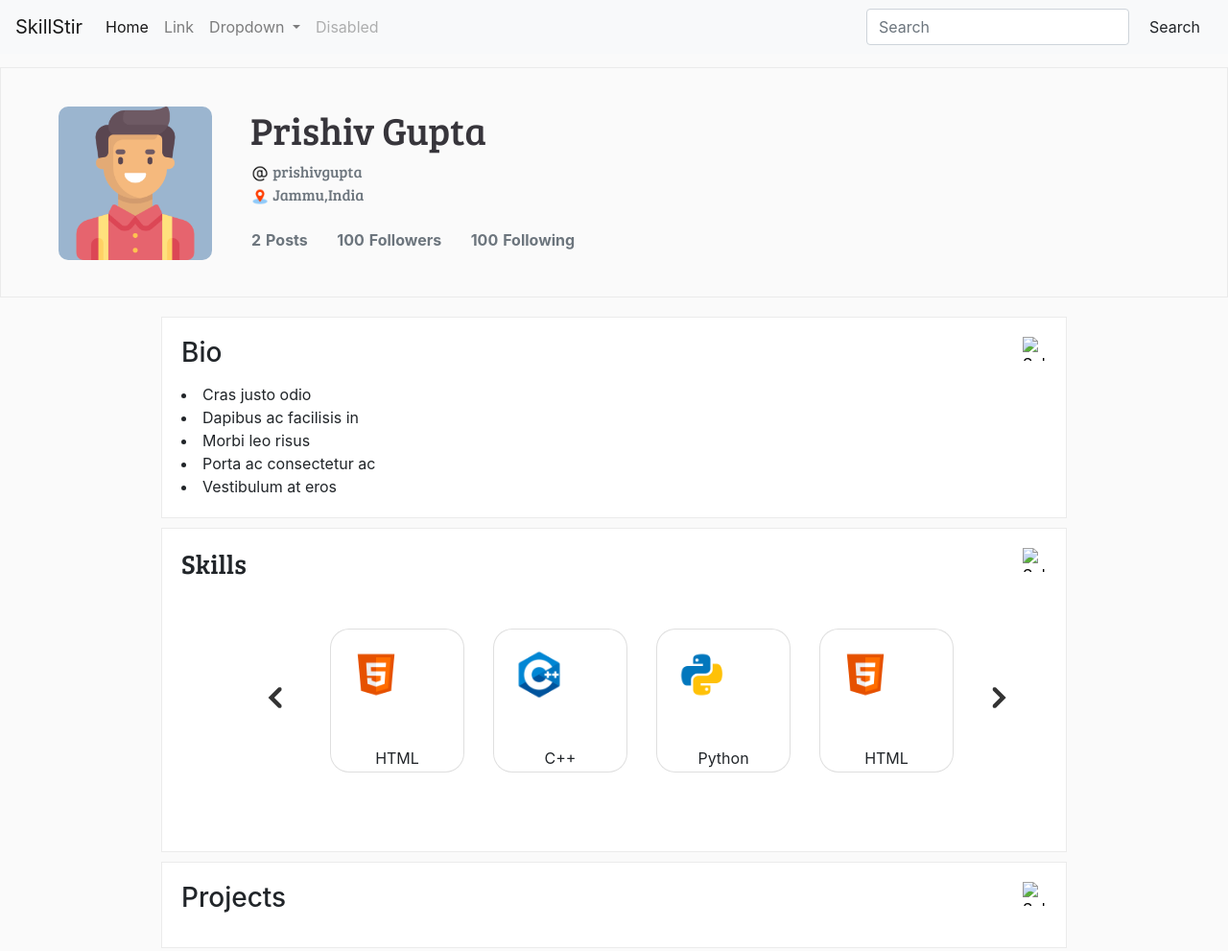
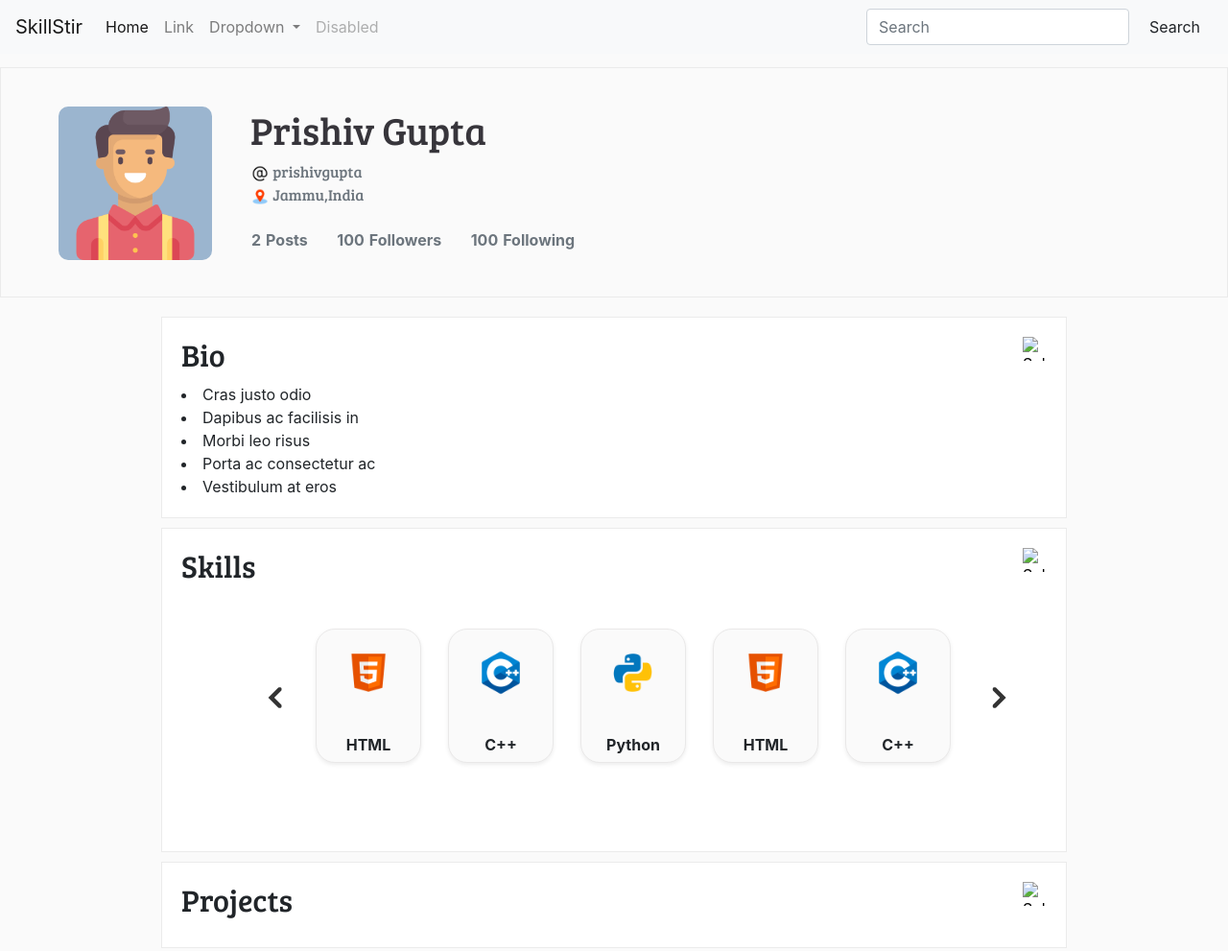
Before and after one commit to prishivgupta/skillstir, a plain HTML site: page profile.html in a window 1280 px wide. Shown: the top 991 px of the page at 96% size. Drawn offline with nearby package versions, Linux system fonts and the light colour scheme.

Commit message:
Updated the skill card design

```diff
--- a/css/horizontalScroll/als_demo.css
+++ b/css/horizontalScroll/als_demo.css
@@ -49,7 +49,7 @@
 }
 
 #lista1 .als-item {
-	margin: 0px 15px;
+	margin: 0px 5px;
 	min-height: 152px;
 	min-width: 128px;
 }
--- a/profile.html
+++ b/profile.html
@@ -46,7 +46,7 @@
 				margin-right: 5px;
 			}
 
-			#rightContainer h3 {
+			#rightContainer h2 {
 				float: left;
 			}
 
@@ -157,22 +157,27 @@
 			}
 
 			.skillCard {
-				height: 150px;
-				width:140px;
+				height: 140px;
+				width:110px;
 				border-radius:20px;
+				border:none;
+				background-color: #fafafa;
+				border:1px solid #e9e8e8;
 			}
 
 			.skillName {
 				position: relative;
-				top:40px;
+				top:30px;
 			}
 
 			.skillImg {
-				height:54px;
-				width:54px;
-				position: relative;
-				left:20px;
-				top:20px;
+				height:50px;
+				width:50px;
+				position: absolute;
+    			top: 20px;
+    			bottom: 0;
+    			margin: auto;
+
 			}
 
 		</style>
@@ -244,7 +249,7 @@
 			<div id="bio" class="container-fluid">
 
 				<div>
-					<h3>Bio</h3>
+					<h2 class="font">Bio</h2>
 					<input type="image" class="edit" src="asset/edit.png" alt="Submit">
 				</div>
 				<br>
@@ -262,7 +267,7 @@
 			<div id="skills"class="container-fluid overflow-auto">
 
 				<div>
-					<h3 class="font">Skills</h3>
+					<h2 class="font">Skills</h3>
 					<input type="image" class="edit" src="asset/edit.png" alt="Submit">
 				</div>
 				<br>
@@ -273,74 +278,74 @@
 						<div class="als-viewport">
 							<ul class="als-wrapper">
 								<li class="als-item">
-									<div class="card skillCard">
+									<div class="card skillCard shadow-sm">
 										<img class="card-img-top skillImg" src="asset/python.png" alt="Card image cap">
 										<div class="card-body">
-											<p class="text-center skillName">Python</p>
+											<p class="text-center skillName font-weight-bold ">Python</p>
 										</div>
 									</div>
 								</li>
 								<li class="als-item">
-									<div class="card skillCard">
+									<div class="card skillCard shadow-sm">
 										<img class="card-img-top skillImg" src="asset/html5.png" alt="Card image cap">
 										<div class="card-body">
-											<p class="text-center skillName">HTML</p>
+											<p class="text-center skillName font-weight-bold">HTML</p>
 										</div>
 									</div>
 								</li>
 								<li class="als-item">
-									<div class="card skillCard">
+									<div class="card skillCard shadow-sm">
 										<img class="card-img-top skillImg" src="asset/c++.png" alt="Card image cap">
 										<div class="card-body">
-											<p class="text-center skillName">C++</p>
+											<p class="text-center skillName font-weight-bold">C++</p>
 										</div>
 									</div>
 								</li>
 								<li class="als-item">
-									<div class="card skillCard">
+									<div class="card skillCard shadow-sm">
 										<img class="card-img-top skillImg" src="asset/python.png" alt="Card image cap">
 										<div class="card-body">
-											<p class="text-center skillName">Python</p>
+											<p class="text-center skillName font-weight-bold">Python</p>
 										</div>
 									</div>
 								</li>
 								<li class="als-item">
-									<div class="card skillCard">
+									<div class="card skillCard shadow-sm">
 										<img class="card-img-top skillImg" src="asset/html5.png" alt="Card image cap">
 										<div class="card-body">
-											<p class="text-center skillName">HTML</p>
+											<p class="text-center skillName font-weight-bold">HTML</p>
 										</div>
 									</div>
 								</li>
 								<li class="als-item">
-									<div class="card skillCard">
+									<div class="card skillCard shadow-sm">
 										<img class="card-img-top skillImg" src="asset/c++.png" alt="Card image cap">
 										<div class="card-body">
-											<p class="text-center skillName">C++</p>
+											<p class="text-center skillName font-weight-bold">C++</p>
 										</div>
 									</div>
 								</li>
 								<li class="als-item">
-									<div class="card skillCard">
+									<div class="card skillCard shadow-sm">
 										<img class="card-img-top skillImg" src="asset/python.png" alt="Card image cap">
 										<div class="card-body">
-											<p class="text-center skillName">Python</p>
+											<p class="text-center skillName font-weight-bold">Python</p>
 										</div>
 									</div>
 								</li>
 								<li class="als-item">
-									<div class="card skillCard">
+									<div class="card skillCard shadow-sm">
 										<img class="card-img-top skillImg" src="asset/html5.png" alt="Card image cap">
 										<div class="card-body">
-											<p class="text-center skillName">HTML</p>
+											<p class="text-center skillName font-weight-bold">HTML</p>
 										</div>
 									</div>
 								</li>
 								<li class="als-item">
-									<div class="card skillCard">
+									<div class="card skillCard shadow-sm">
 										<img class="card-img-top skillImg" src="asset/c++.png" alt="Card image cap">
 										<div class="card-body">
-											<p class="text-center skillName">C++</p>
+											<p class="text-center skillName font-weight-bold">C++</p>
 										</div>
 									</div>
 								</li>
@@ -354,7 +359,7 @@
 			<div id="projects"class="container-fluid">
 
 				<div>
-					<h3>Projects</h3>
+					<h2 class="font">Projects</h2>
 					<input type="image" class="edit" src="asset/edit.png" alt="Submit">
 				</div>
 				<br>
@@ -416,7 +421,7 @@
 			$(document).ready(function()
 			{
 				$("#lista1").als({
-					visible_items: 4,
+					visible_items: 5,
 					scrolling_items: 4,
 					orientation: "horizontal",
 					circular: "yes",
```
